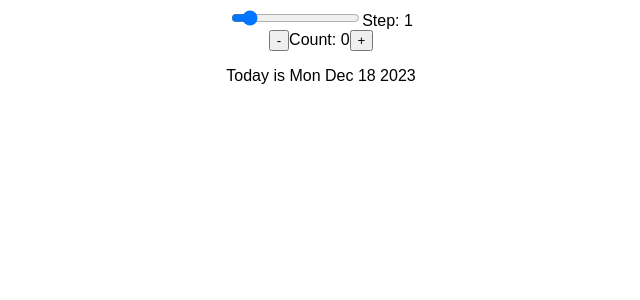
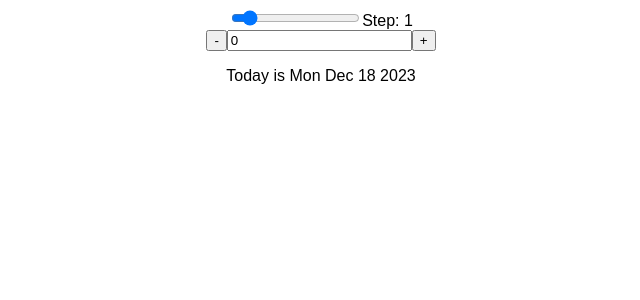
Before and after one commit to Jpkeys29/Date-Counter-React, a React (Create React App) app: page / in a window 1280 px wide. Shown: the top 300 px of the page, without its empty margins (319-959 px from the left). Built offline with nearby package versions, Linux system fonts and the light colour scheme.

Commit message:
Controlled input value

```diff
--- a/src/App.js
+++ b/src/App.js
@@ -25,7 +25,7 @@ function Counter() {
       </div>
       <div>
         <button onClick={() => setCount((c) => c - step)}>-</button>
-        <span>Count: {count}</span>
+        <input type="text" value={count} onChange={(e) => setCount(Number(e.target.value))} />
         <button onClick={() => setCount((c) => c + step)}>+</button>
       </div>
       <p>
```
